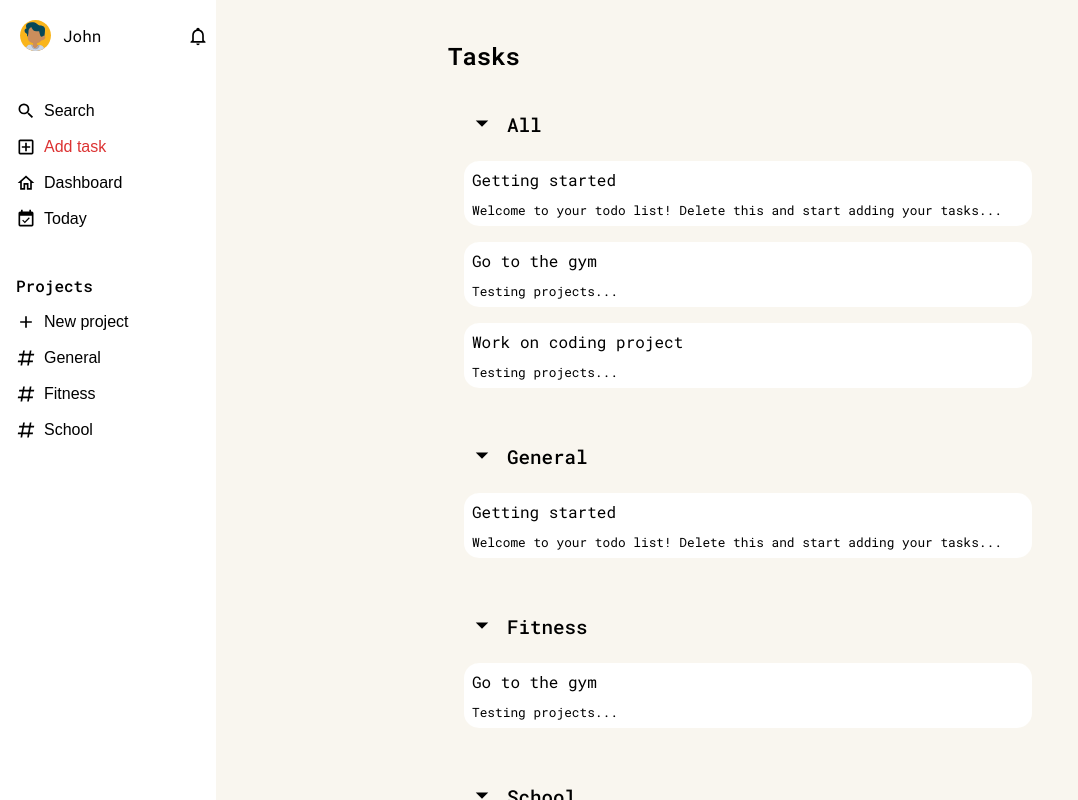
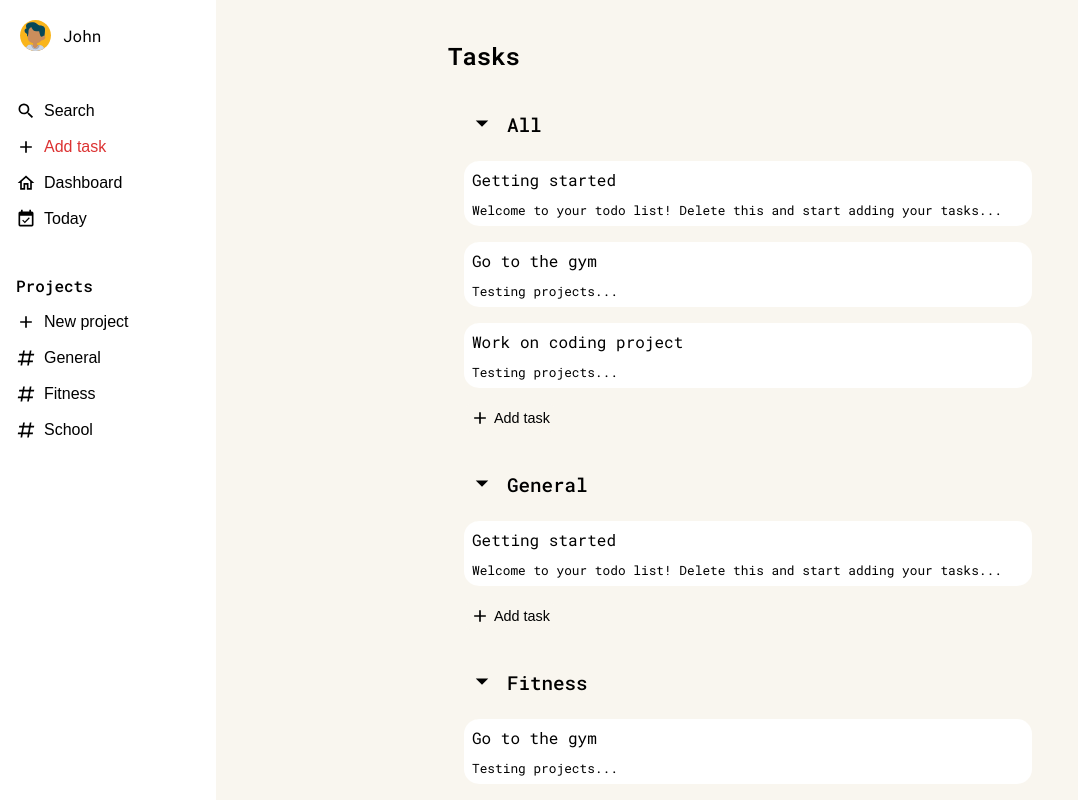
Before and after one commit to tjamescpp/todo-react-app, a React (Vite) app: page / in a window 1280 px wide. Shown: the whole page, without its empty margins (0-1078 px from the left). Built offline with nearby package versions, Linux system fonts and the light colour scheme.

Commit message:
Added buttons to the projects
Add task button under each project lets you add a task, the project will automatically be set. Delete project button deletes the project and the tasks for that project.

```diff
--- a/src/App.css
+++ b/src/App.css
@@ -36,8 +36,7 @@
     height: 20px;
 }
 
-.sidebarBtn,
-.projectAddTaskBtn {
+.sidebarBtn {
     display: flex;
     align-items: center;
     gap: 8px;
@@ -347,16 +346,26 @@ textarea {
     font-weight: 650;
 }
 
-#addTaskContentBtn,
-.projectAddTaskBtn {
+.projectAddTaskBtn,
+.projectDeleteBtn {
+    display: flex;
+    gap: 4px;
     font-size: 0.9rem;
     background-color: var(--main-bg);
     cursor: pointer;
+    align-items: center;
+    padding: 4px;
+    border-radius: 5px;
+    margin-left: 18px;
 }
 
-#addTaskContentBtn:hover,
-.projectAddTaskBtn:hover {
-    color: var(--button-red-hover);
+.projectBtns {
+    display: flex;
+}
+
+.projectAddTaskBtn:hover,
+.projectDeleteBtn:hover {
+    background-color: lightgray;
 }
 
 .contentIcons {
--- a/src/App.jsx
+++ b/src/App.jsx
@@ -9,6 +9,7 @@ import SidebarHeader from './components/SidebarHeader';
 import SidebarList from './components/SidebarList';
 import ToDoList from './components/ToDoList.jsx';
 import TaskForm from './components/TaskForm.jsx';
+import { TaskList } from './components/Task.jsx';
 import { users, tasks, projects } from './data.js';
 import projectIcon from '/icons/pound.svg';
 
@@ -21,6 +22,7 @@ function App() {
     const [status, setStatus] = useState('dashboard');
     const [addNewProject, setAddNewProject] = useState(false);
     const [newProjectName, setNewProjectName] = useState('');
+    const [addTaskProject, setAddTaskProject] = useState(null);
 
     console.log(allTasks);
 
@@ -31,8 +33,12 @@ function App() {
         );
     };
 
-    const handleAddTask = () => {
+    const handleAddTask = (e) => {
         console.log('Adding a task...');
+        console.log(e.target.id);
+        e.target.id
+            ? setAddTaskProject(e.target.id)
+            : setAddTaskProject('Project');
         setAddTask(true);
     };
 
@@ -94,6 +100,9 @@ function App() {
             e.preventDefault();
             if (!newProjectName.trim()) return;
 
+            if (allProjects.some((p) => p.name === newProjectName)) {
+                alert(`${newProjectName} already exists`);
+            } else {
                 const project = {
                     name: newProjectName,
                     id: `${newProjectName.toLowerCase()}Project`,
@@ -109,6 +118,15 @@ function App() {
                 setNewProjectName('');
                 setAddNewProject(false);
             }
+        }
+    };
+
+    const handleDeleteProject = (projectName) => {
+        console.log(projectName);
+        setAllProjects(allProjects.filter((p) => p.name !== projectName));
+        projectButtons = projectButtons.filter((p) => p.name !== projectName);
+        setAllTasks(allTasks.filter((t) => t.project !== projectName));
+        setStatus('dashboard');
     };
 
     // assign the handleAddTask function to the Add task button
@@ -168,11 +186,13 @@ function App() {
                         handleCancel={handleCancel}
                         handleConfirm={handleConfirm}
                         task={isEditTask ? editTask : null}
+                        projectName={addTaskProject}
                     />
                 )}
                 <ToDoList>
                     {status === 'dashboard' &&
                         allProjects.map((project) => (
+                            <div key={`${project.id}Key`}>
                                 <Project
                                     key={project.id}
                                     id={project.id}
@@ -181,24 +201,39 @@ function App() {
                                     handleTaskDeleted={handleTaskDeleted}
                                     handleEdit={handleEdit}
                                 />
+                                <Button
+                                    key={`${project.id}Btn`}
+                                    className="projectAddTaskBtn"
+                                    type="button"
+                                    onClick={handleAddTask}
+                                >
+                                    <Icon
+                                        className="sidebarIcons"
+                                        src="/icons/plus.svg"
+                                        alt="add"
+                                    />
+                                    <p id={project.name}>Add task</p>
+                                </Button>
+                            </div>
                         ))}
-                    {status === 'today' &&
-                        allProjects.map((project) => (
-                            <Project
-                                key={project.id}
-                                id={project.id}
-                                name={project.name}
+                    {status === 'today' && (
+                        <>
+                            <p className="projectTitle">Today</p>
+                            <TaskList
                                 tasks={allTasks.filter(
                                     (task) => task.dueDate === getTodaysDate()
                                 )}
                                 handleTaskDeleted={handleTaskDeleted}
                                 handleEdit={handleEdit}
                             />
-                        ))}
+                        </>
+                    )}
+                    {/* Displays project for project sidebar buttons */}
                     {allProjects.some((project) => project.name === status) &&
                         allProjects
                             .filter((project) => project.name === status)
                             .map((project) => (
+                                <div key={`${project.id}Key`}>
                                     <Project
                                         key={project.id}
                                         id={project.id}
@@ -207,6 +242,40 @@ function App() {
                                         handleTaskDeleted={handleTaskDeleted}
                                         handleEdit={handleEdit}
                                     />
+                                    <div
+                                        key={`${project.id}Btns`}
+                                        className="projectBtns"
+                                    >
+                                        <Button
+                                            key={`${project.id}AddBtn`}
+                                            className="projectAddTaskBtn"
+                                            type="button"
+                                            onClick={handleAddTask}
+                                        >
+                                            <Icon
+                                                className="sidebarIcons"
+                                                id={project.name}
+                                                src="/icons/plus.svg"
+                                                alt="add"
+                                            />
+                                        </Button>
+                                        <Button
+                                            key={`${project.id}DeleteBtn`}
+                                            type="Button"
+                                            className="projectDeleteBtn"
+                                            onClick={() =>
+                                                handleDeleteProject(
+                                                    project.name
+                                                )
+                                            }
+                                        >
+                                            <Icon
+                                                className="sidebarIcons"
+                                                src="/icons/trash-can-outline.svg"
+                                            />
+                                        </Button>
+                                    </div>
+                                </div>
                             ))}
                 </ToDoList>
             </Content>
@@ -224,7 +293,7 @@ const sidebarButtons = [
     {
         name: 'Add task',
         id: 'addTaskBtn',
-        src: '/icons/plus-box-outline.svg',
+        src: '/icons/plus.svg',
         onClick: null,
     },
     {
@@ -247,7 +316,7 @@ const sidebarButtons = [
     },
 ];
 
-const projectButtons = [
+let projectButtons = [
     {
         name: 'General',
         id: 'generalProjectBtn',
--- a/src/components/SidebarHeader.jsx
+++ b/src/components/SidebarHeader.jsx
@@ -5,12 +5,12 @@ export default function SidebarHeader({ user }) {
         <div id="sidebarHeader">
             <Icon src={user.profilePic} alt={'profilePic'} id={'profilePic'} />
             <p>{user.firstName}</p>
-            <Icon
+            {/* <Icon
                 src={'/icons/bell-outline.svg'}
                 alt={'notifications'}
                 id={'notificationIcon'}
                 className={'sidebarIcons'}
-            />
+            /> */}
         </div>
     );
 }
--- a/src/components/Task.jsx
+++ b/src/components/Task.jsx
@@ -4,6 +4,9 @@ import Icon from './Icon';
 import TaskForm from './TaskForm';
 
 export function TaskList({ tasks, handleTaskDeleted, handleEdit }) {
+    if (tasks.length === 0) {
+        return <p>No tasks</p>;
+    }
     return (
         <ul className="taskList">
             {tasks.map((task) => {
--- a/src/components/TaskForm.jsx
+++ b/src/components/TaskForm.jsx
@@ -4,9 +4,14 @@ import Icon from './Icon';
 import { projects } from '../data';
 import { useEffect } from 'react';
 
-export default function TaskForm({ handleCancel, handleConfirm, task }) {
+export default function TaskForm({
+    handleCancel,
+    handleConfirm,
+    task,
+    projectName,
+}) {
     const [isDropdown, setIsDropdown] = useState(false);
-    const [projectValue, setProjectValue] = useState('Project');
+    const [projectValue, setProjectValue] = useState(projectName);
     const [title, setTitle] = useState('');
     const [text, setText] = useState('');
     const [dueDate, setDueDate] = useState('');
@@ -19,8 +24,8 @@ export default function TaskForm({ handleCancel, handleConfirm, task }) {
             setTitle(task.title || '');
             setText(task.text || '');
             setDueDate(task.dueDate || '');
-            setPriority(task.priority || 'p2');
-            setProject(task.project || 'General');
+            setPriority(task.priority || '');
+            setProject(task.project || '');
         }
     }, [task]);
 
@@ -37,6 +42,7 @@ export default function TaskForm({ handleCancel, handleConfirm, task }) {
     };
 
     console.log('Editing task:', task);
+    console.log('Project:', projectValue);
 
     const handleProjectDropdown = () => {
         console.log('Project dropdown clicked...');
```
Lines whose indentation alone changed are shown as unchanged.
